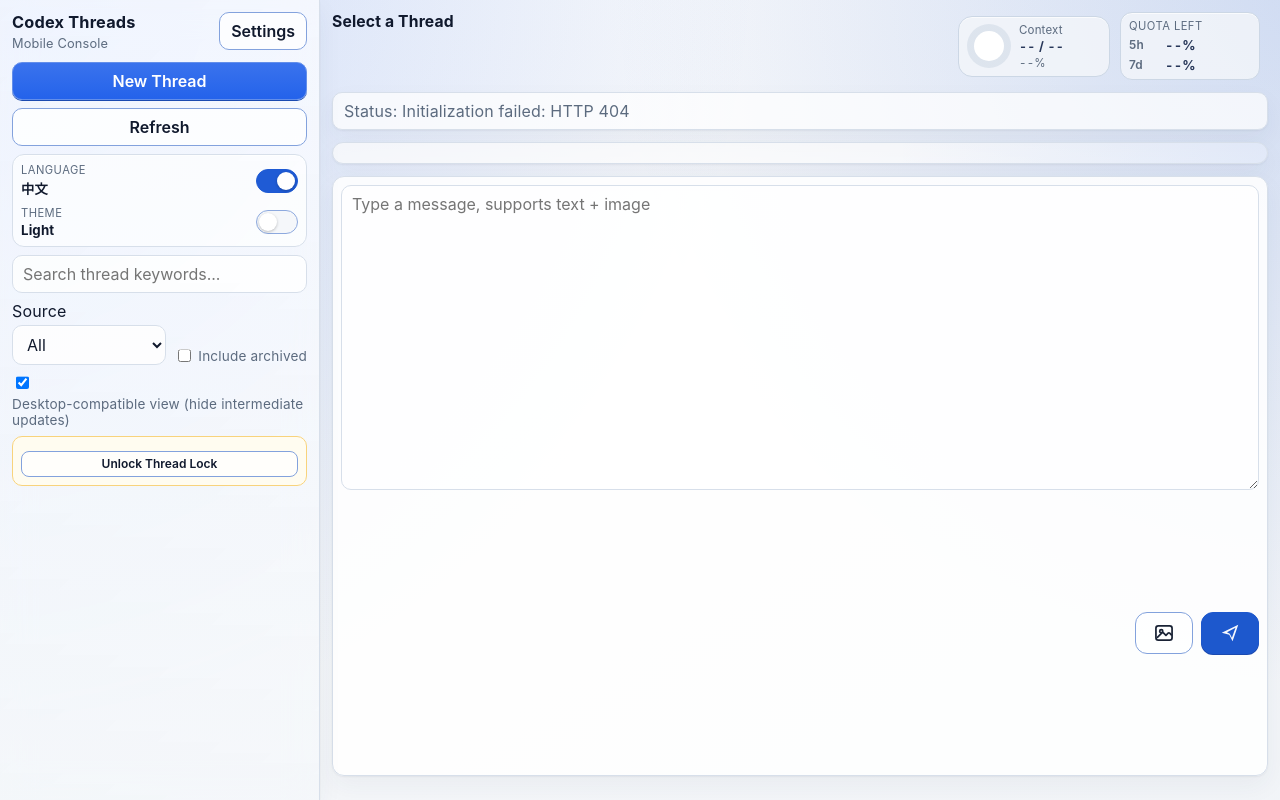
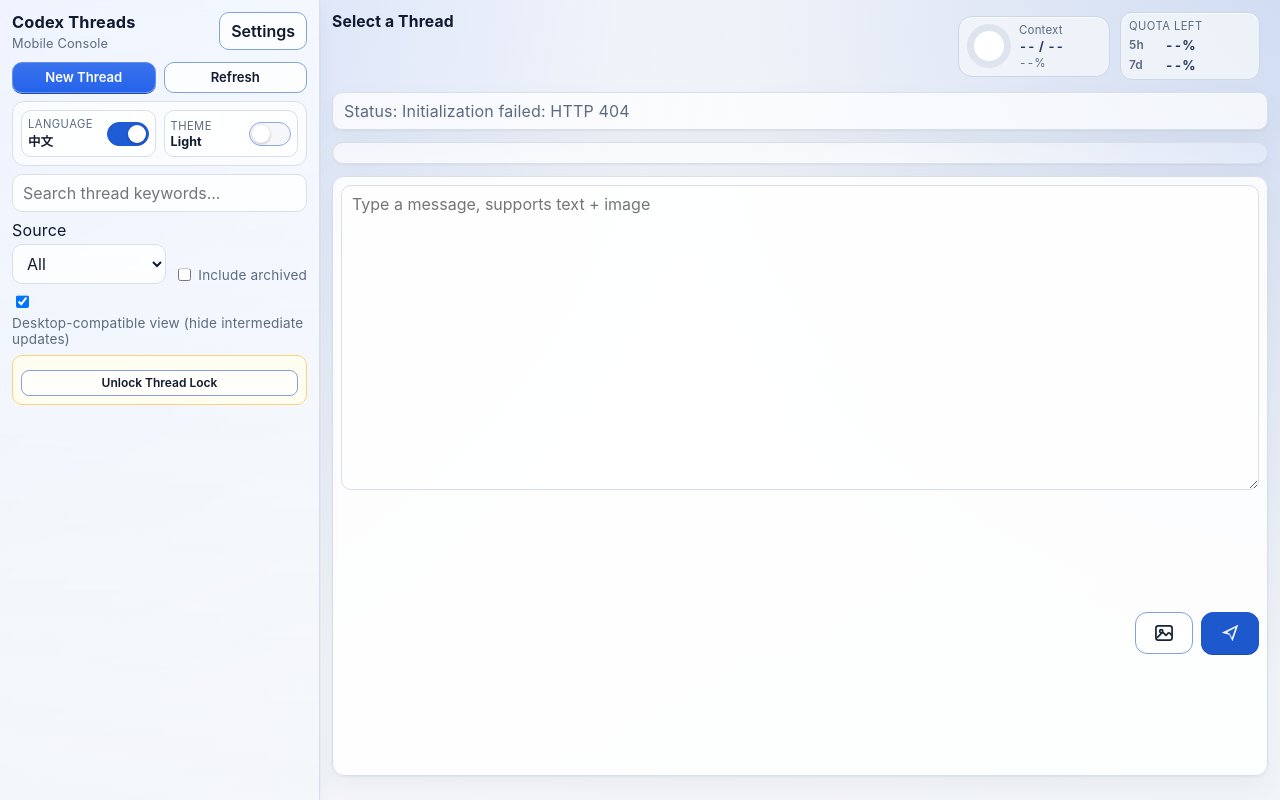
Before and after one commit to cuizfz-codex/codex-phone-bridge, a website: page public/index.html in a window 1280 px wide. Drawn offline with Linux system fonts and the light colour scheme; no server answers.

Commit message:
compact sidebar controls with side-by-side action and display toggles

```diff
--- a/public/index.html
+++ b/public/index.html
@@ -51,9 +51,12 @@
         </section>
 
         <section class="sidebar-controls">
+          <div class="sidebar-primary-actions">
             <button id="new-thread-btn" class="btn" type="button" data-i18n="btn.newThread">新建 Thread</button>
             <button id="refresh-threads-btn" class="btn ghost" type="button" data-i18n="btn.refresh">刷新</button>
+          </div>
           <section class="menu-display-controls">
+            <div class="menu-display-grid">
               <div class="menu-toggle-row">
                 <div class="menu-toggle-copy">
                   <span class="menu-toggle-label" data-i18n="menu.language">语言</span>
@@ -73,6 +76,7 @@
                   <input id="theme-toggle" type="checkbox" />
                   <span class="switch-pill-track"></span>
                 </label>
+              </div>
             </div>
           </section>
           <input id="thread-search" type="search" placeholder="搜索 thread 关键词..." data-i18n-placeholder="input.searchThreads" />
--- a/public/styles.css
+++ b/public/styles.css
@@ -293,6 +293,22 @@ h3 {
   gap: 8px;
 }
 
+.sidebar-primary-actions {
+  display: grid;
+  grid-template-columns: repeat(2, minmax(0, 1fr));
+  gap: 8px;
+}
+
+.sidebar-primary-actions .btn {
+  min-width: 0;
+  padding: 7px 8px;
+  font-size: 0.82rem;
+  line-height: 1.15;
+  white-space: nowrap;
+  overflow: hidden;
+  text-overflow: ellipsis;
+}
+
 .menu-display-controls {
   border: 1px solid var(--line);
   border-radius: var(--radius-lg);
@@ -300,7 +316,33 @@ h3 {
   box-shadow: inset 0 1px 0 color-mix(in srgb, var(--surface) 80%, transparent);
   padding: 8px;
   display: grid;
-  gap: 8px;
+  gap: 6px;
+}
+
+.menu-display-grid {
+  display: grid;
+  grid-template-columns: repeat(2, minmax(0, 1fr));
+  gap: 8px;
+}
+
+.menu-display-grid .menu-toggle-row {
+  border: 1px solid var(--line);
+  border-radius: var(--radius-md);
+  background: color-mix(in srgb, var(--surface) 84%, transparent);
+  padding: 6px;
+  display: grid;
+  grid-template-columns: minmax(0, 1fr) auto;
+  align-items: center;
+  gap: 8px;
+  min-width: 0;
+}
+
+.menu-display-grid .menu-toggle-copy {
+  gap: 1px;
+}
+
+.menu-display-grid .menu-toggle-target {
+  font-size: 0.78rem;
 }
 
 .menu-toggle-row {
```
Lines whose indentation alone changed are shown as unchanged.
